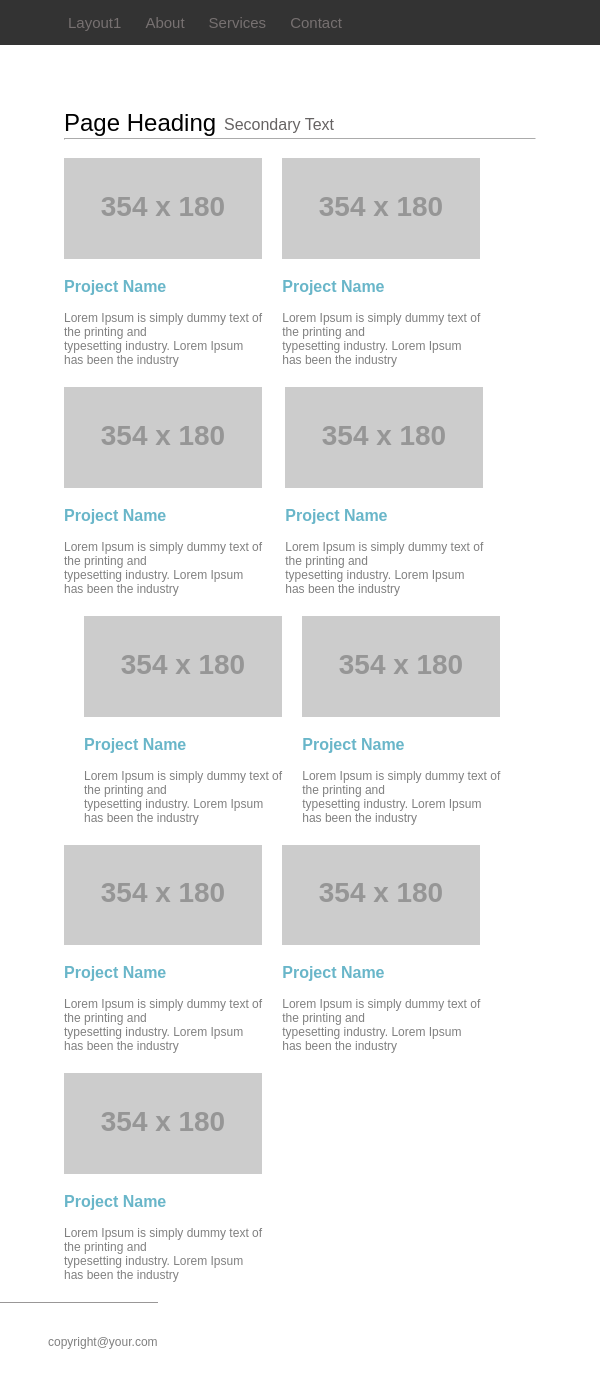
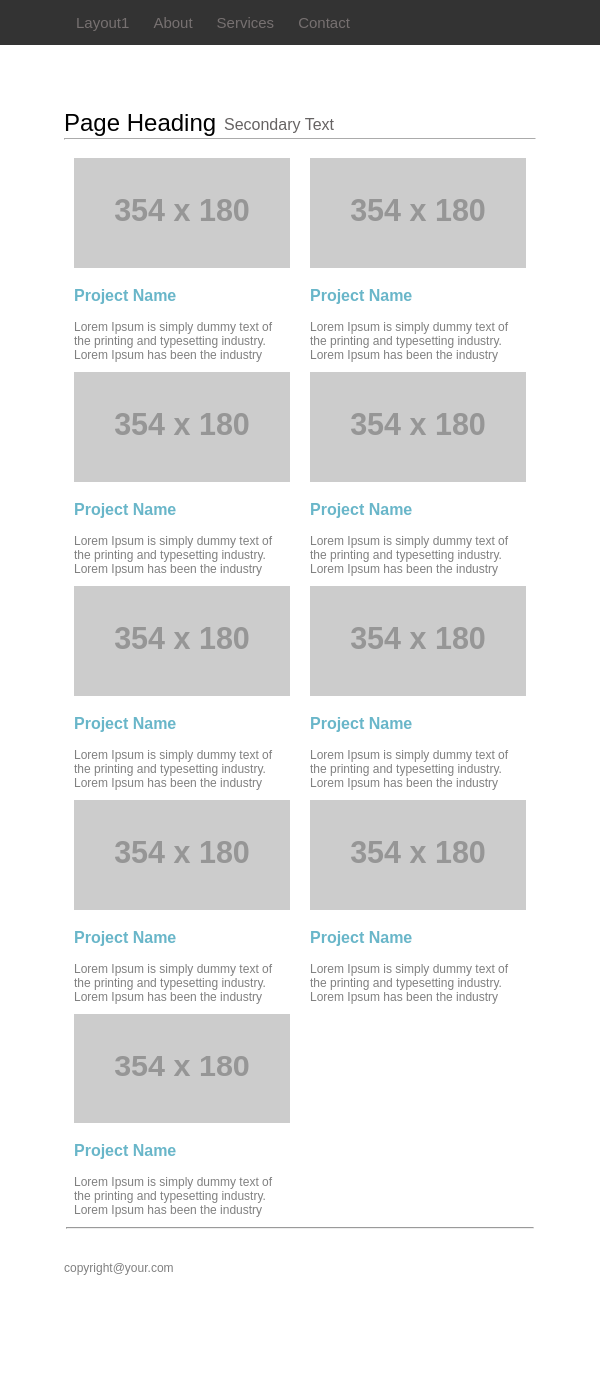
Before and after one commit to anshul9867/Layout-1, a plain HTML site: page index.html in a window 600 px wide. After the commit the page ends 1307 px from the top, so only its background shows below. Drawn offline with Linux system fonts and the light colour scheme; placeholder pictures from the web are drawn by us.

Commit message:
Layout1 complete

```diff
--- a/index.html
+++ b/index.html
@@ -33,22 +33,22 @@
 
    <h4 class="head2">Project Name</h4>
    <p class="para2">Lorem Ipsum is simply dummy
-    text of the printing and <br/>typesetting industry.
+    text of the printing and typesetting industry.
      Lorem Ipsum has been the industry</p>
 </div>
-<div class="first3 first">
+<div class="first2 first">
     <img src="https://via.placeholder.com/354x180?text=700*400" class="imgdesign">
 
     <h4 class="head2">Project Name</h4>
     <p class="para2">Lorem Ipsum is simply dummy
-        text of the printing and<br/> typesetting industry.
+        text of the printing and typesetting industry.
          Lorem Ipsum has been the industry </p>
 </div>
-<div class="first2 first">
+<div class="first3 first">
     <img src="https://via.placeholder.com/354x180?text=700*400" class="imgdesign">
     <h4 class="head2">Project Name</h4>
     <p class="para2">Lorem Ipsum is simply dummy
-        text of the printing and <br/>typesetting industry.
+        text of the printing and typesetting industry.
          Lorem Ipsum has been the industry</p>
 </div>
 
@@ -57,22 +57,22 @@
   <img src="https://via.placeholder.com/354x180?text=700*400" class="imgdesign">
   <h4 class="head2">Project Name</h4>
   <p class="para2">Lorem Ipsum is simply dummy
-    text of the printing and<br/> typesetting industry.
+    text of the printing and typesetting industry.
      Lorem Ipsum has been the industry</p>
     </div>
-    <div class=" first3 first ">
+    <div class=" first2 first ">
   <img src="https://via.placeholder.com/354x180?text=700*400" class="imgdesign">
   <h4 class="head2">Project Name</h4>
   <p class="para2">Lorem Ipsum is simply dummy
-    text of the printing and<br/> typesetting industry.
+    text of the printing and typesetting industry.
      Lorem Ipsum has been the industry </p>
     </div>
-    <div class="first2 first">
+    <div class="first3 first">
   <img src="https://via.placeholder.com/354x180?text=700*400" class="imgdesign">
 
   <h4 class="head2">Project Name</h4>
   <p class="para2">Lorem Ipsum is simply dummy
-    text of the printing and<br/> typesetting industry.
+    text of the printing and typesetting industry.
      Lorem Ipsum has been the industry </p>
     </div>
 
@@ -81,26 +81,27 @@
   <img src="https://via.placeholder.com/354x180?text=700*400" class="imgdesign">
   <h4 class="head2">Project Name</h4>
   <p class="para2">Lorem Ipsum is simply dummy
-    text of the printing and<br/> typesetting industry.
+    text of the printing and typesetting industry.
      Lorem Ipsum has been the industry </p>
+</div>
+<div class="first2 first">
+  <img src="https://via.placeholder.com/354x180?text=700*400" class="imgdesign">
+  <h4 class="head2">Project Name</h4>
+  <p class="para2">Lorem Ipsum is simply dummy
+    text of the printing and typesetting industry.
+     Lorem Ipsum has been the industry</p>
 </div>
 <div class="first3 first">
   <img src="https://via.placeholder.com/354x180?text=700*400" class="imgdesign">
   <h4 class="head2">Project Name</h4>
   <p class="para2">Lorem Ipsum is simply dummy
-    text of the printing and<br/> typesetting industry.
-     Lorem Ipsum has been the industry</p>
-</div>
-<div class="first2 first">
-  <img src="https://via.placeholder.com/354x180?text=700*400" class="imgdesign">
-  <h4 class="head2">Project Name</h4>
-  <p class="para2">Lorem Ipsum is simply dummy
-    text of the printing and<br/> typesetting industry.
+    text of the printing and typesetting industry.
      Lorem Ipsum has been the industry </p>
 </div>
 </div>
 </div><br/>
 </div>
+<hr class="line2"/>
 <footer class="footer">copyright@your.com</footer>
 </body>
 </html>
--- a/style.css
+++ b/style.css
@@ -28,8 +28,10 @@
    border-color: rgb(255 255 255);
   }
   .line2{
-    margin-top: 20px;
+    width: 90%;
+     margin-left: 67px;
   }
+
   .text{
     width: 21vw;
   }
@@ -41,19 +43,17 @@
 .para{
   font-family: sans-serif;
     margin-top: -1.3rem;
-    /* margin-left: 14rem; */
     float: right;
     color: rgb(102, 99, 99);
     margin-bottom: 4px;
   }
   .anchor{
-    padding-left: 7vh;
+    padding-left: 4rem;
   }
   .boxes{
     text-align: center;
     padding-bottom: 10px;
     width: 100%;
-
   }
   .imgdesign{
     width: 100%;
@@ -68,10 +68,10 @@
    .first1{
    margin-right:23px ;
    }
-   .first2{
+   .first3{
    margin-left:23px;
    }
-   .first3{
+   .first2{
      margin-left: 23px;
      margin-right: 23px;
    }
@@ -93,9 +93,12 @@
   .footer{
     font-family: sans-serif;
     font-size: 12px;
+    /* margin-top: 1rem; */
     padding-top: 2rem;
-    padding-left: 3rem;
-    border-top: 1px solid rgb(153, 151, 151);
+    padding-left: 4rem;
+    /* border-top: 1px solid rgb(153, 151, 151) ; */
+    /* margin-left: 4rem; */
+    width: 100%;
     padding-bottom: 2rem;
     color: grey;
     float: left;
@@ -107,9 +110,6 @@
       padding-bottom: 10px;
     }
   }
-
-
-
   @media only screen and (max-width: 500px) {
     .boxes{
       padding-bottom: 0px;
@@ -127,13 +127,14 @@
     }
     .first2{
       margin-left: 0px;
+      margin-right: 0px;
       padding-right: 14px;
     }
     .first3{
       margin-left: 0px;
-      margin-right: 0px;
       padding-right: 14px;
     }
+
     .container{
       padding: 0rem;
     }
@@ -159,8 +160,12 @@
       margin-left: 10px;
       margin-right: 10px;
     }
+    .line2{
+      width: 89%;
+       margin: 0 auto;
+    }
     .footer{
-      padding:10px !important;
+      padding:18px !important;
     }
     .topnav a{
       padding: 14px 8px;
@@ -172,19 +177,29 @@
 
 @media (min-width:500px)and (max-width:1150px){
   .first1{
-    margin-right: 0px;
+
+    padding: 0px 10px;
+    margin: 0;
   }
+
   .first2{
-    margin-right: 23px;
-    margin-left: 0px;
+
+    padding: 0px 10px;
+    margin: 0;
   }
   .first3{
-    margin-left: 20px;
-    margin-right: 20px;
+    padding: 0px 10px;
+    margin: 0;
+
   }
-  .first{
-    width:calc(84%/2);
+  .line{
+    padding: 0 10px;
   }
+  .line2{
+    width: 89%;
+     margin: 0 auto;
+  }
+
 }
 
 @media (min-width:500px)and (max-width:1672px){
@@ -194,5 +209,24 @@
   }
   .text{
     width: 100%;
+    /* padding: 0 10px; */
   }
 }
+@media (min-width:500px)and (max-width:672px){
+  .line2{
+    width:78%;
+    margin: 0 auto;
+  }
+}
+@media (min-width:1436px)and (max-width:1672px){
+.first{
+  width:calc(93%/3)
+}
+}
+
+@media (min-width:500px)and (max-width:1150px){
+  .first{
+    /* width:calc(89%/2); */
+    width:50%;
+  }
+}
```
